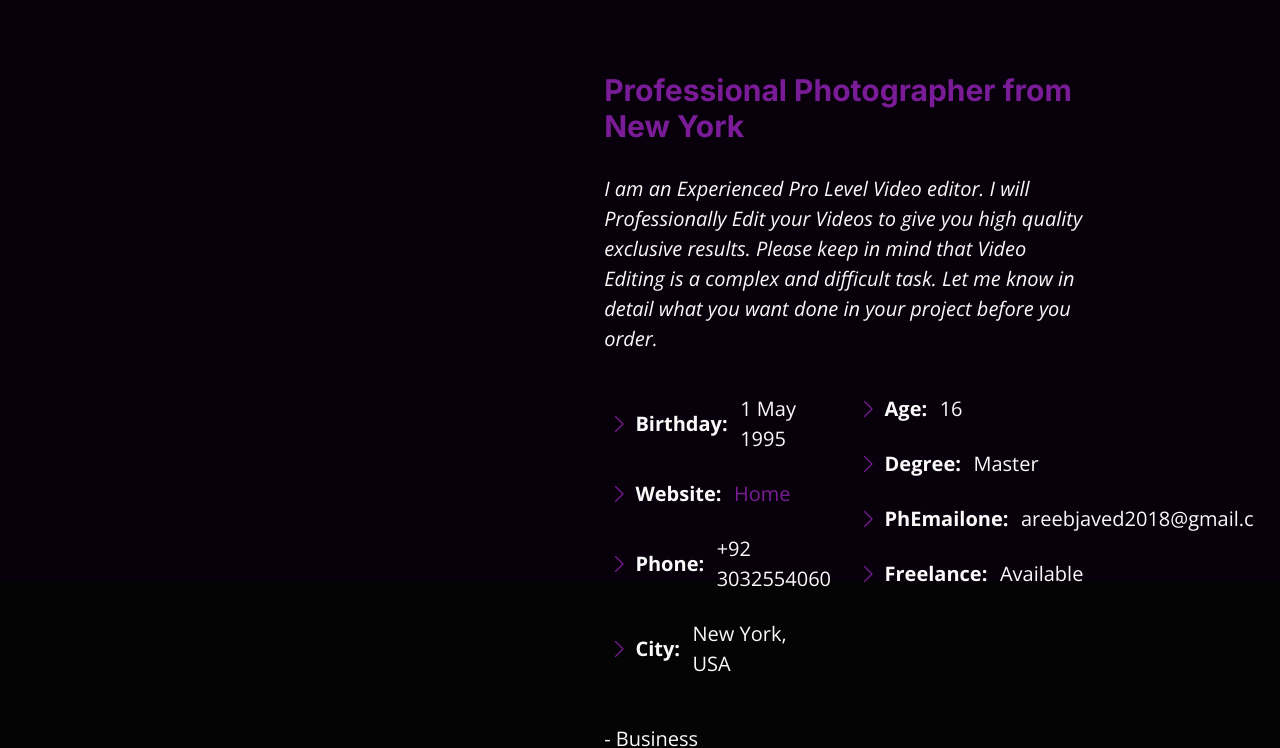
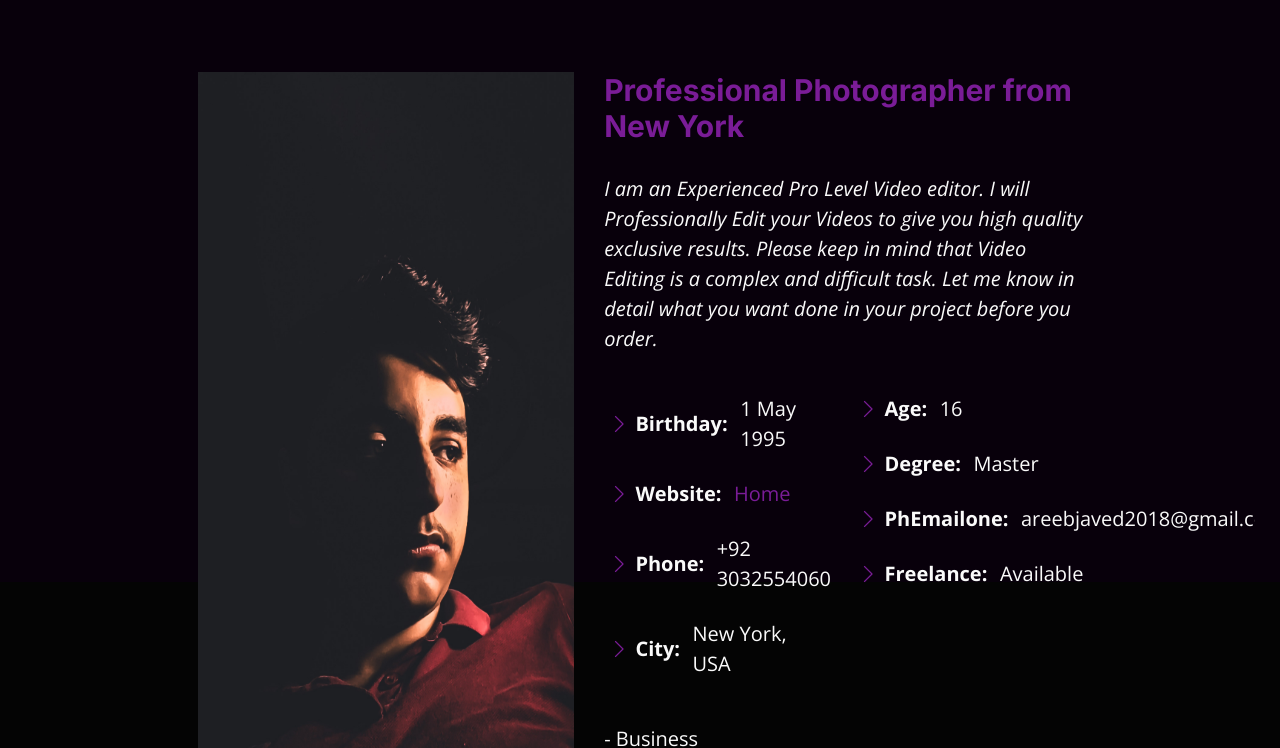
Before and after one commit to AbdullahShafi1/Areeb-web, a plain HTML site: page about.html in a window 1280 px wide. Shown: the part 498-1246 px from the top of the page. Drawn offline with nearby package versions, Linux system fonts and the light colour scheme; the site is published under a folder, as on GitHub Pages, so addresses that start at the root find nothing.

Commit message:
update(1.5)

```diff
--- a/about.html
+++ b/about.html
@@ -94,7 +94,7 @@
 
         <div class="row gy-4 justify-content-center">
           <div class="col-lg-4">
-            <img src="/assets/img/areebpic.png" class="img-fluid" alt="">
+            <img src="assets/img/areebpic.png" class="img-fluid" alt="">
           </div>
           <div class="col-lg-5 content">
             <h2>Professional Photographer from New York</h2>
```
Also changed, not shown: assets/videos/video1.html (+1 -1 lines).
